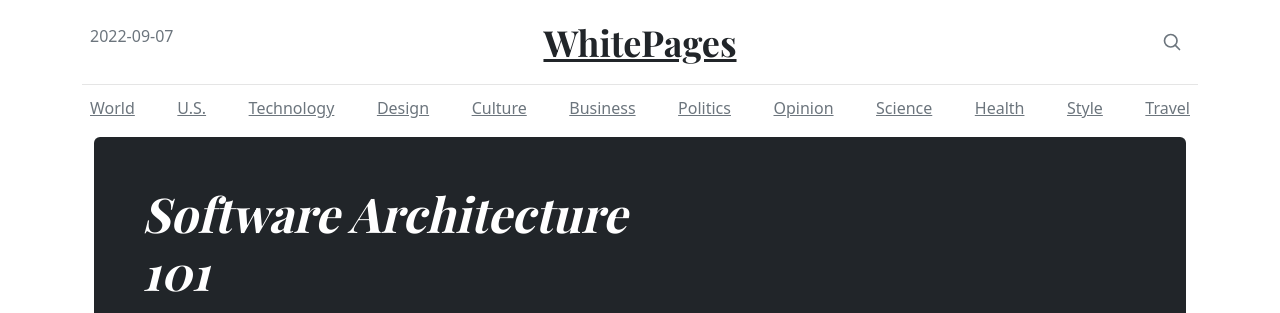
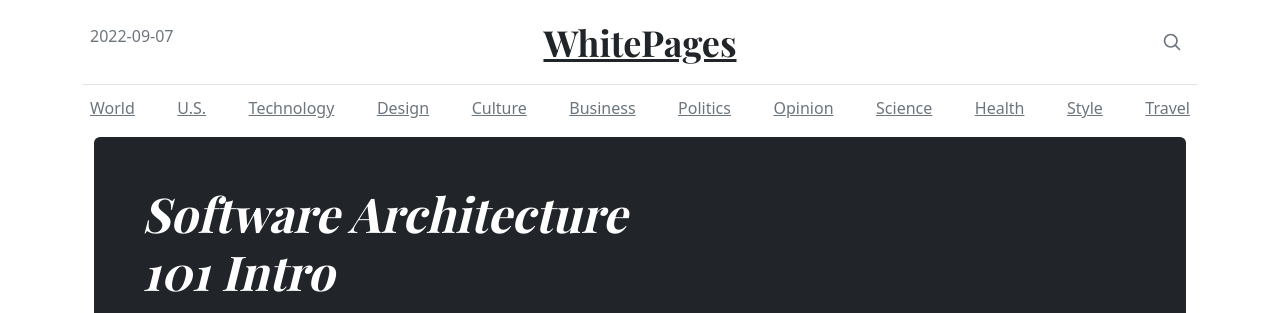
Before and after one commit to weggeeee/SoftwareArchitecture-Basic-Website, a plain HTML site: page index.html in a window 1280 px wide. Shown: the top 313 px of the page. Drawn offline with nearby package versions, Linux system fonts and the light colour scheme.

Commit message:
Update index.html

```diff
--- a/index.html
+++ b/index.html
@@ -70,7 +70,7 @@
       <main class="container">
         <div class="p-4 p-md-5 mb-4 rounded text-bg-dark">
           <div class="col-md-6 px-0">
-            <h1 class="display-4 fst-italic">Software Architecture 101</h1>
+            <h1 class="display-4 fst-italic">Software Architecture 101 Intro</h1>
             <p class="lead my-3">A basic website built as a coursework for the "Software Architecture" under the supervision of <a href="https://github.com/paigerodeghero">Paige Anne Rodeghero</a></p>
             <p class="lead mb-0"><a href="#" class="text-white fw-bold">Continue reading...</a></p>
           </div>
```
